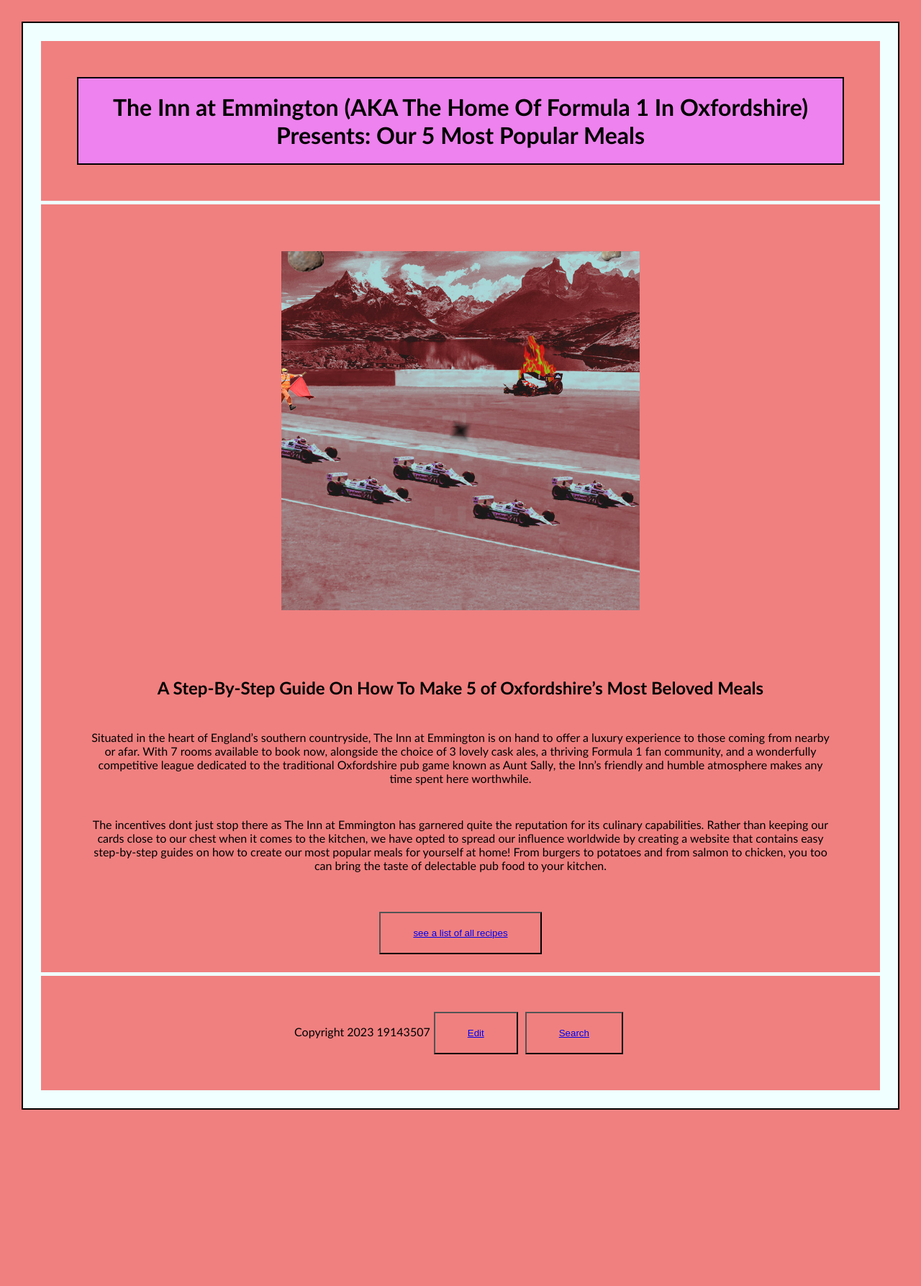
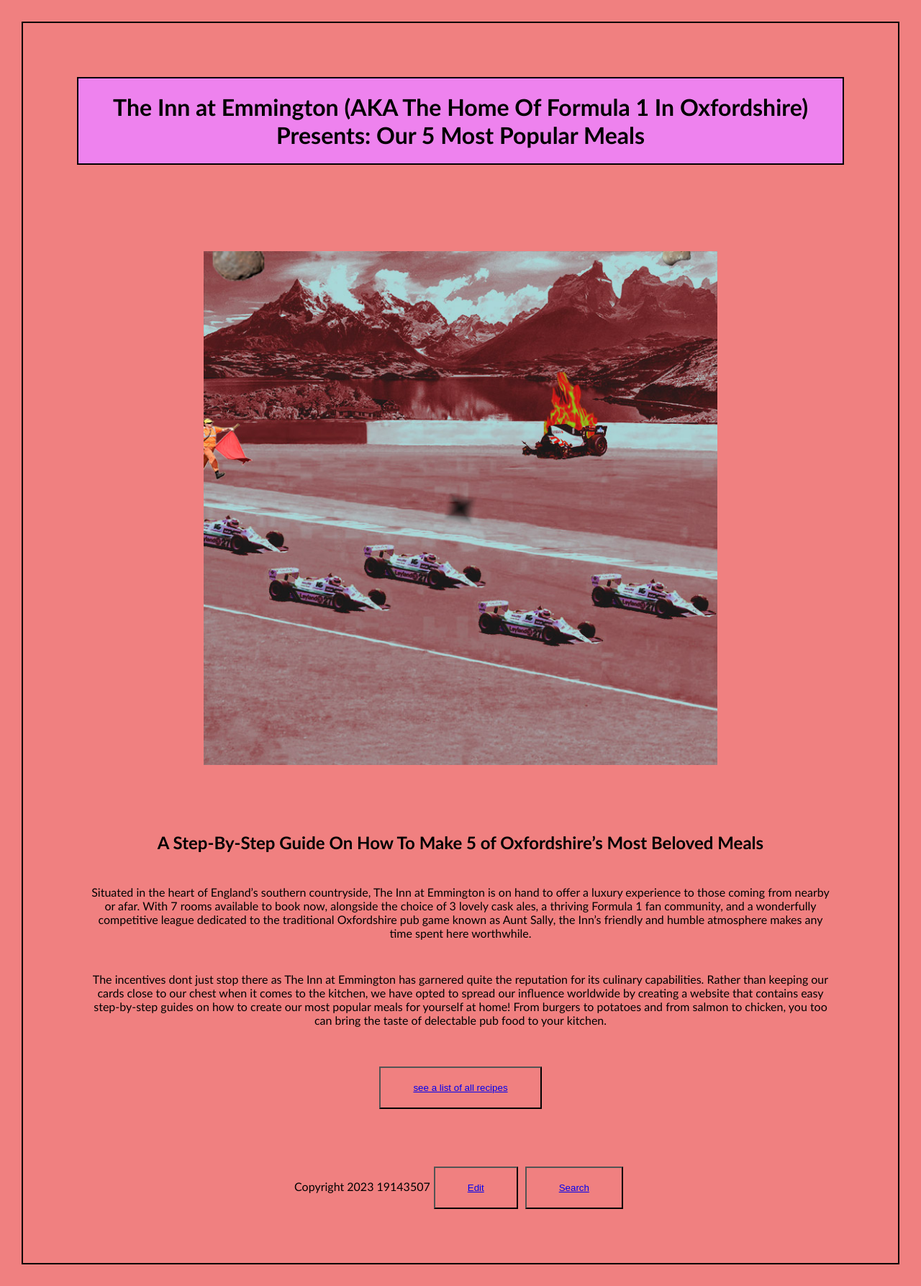
Before and after one commit to 19143507/inn-at-emmington, a Jekyll site: the page built from home/index.md, in a window 1280 px wide. Shown: the whole page at 72% size. Built offline with Jekyll 4.4.1, drawn with Linux system fonts in a browser that asks for light colours; before the commit the page ends 1572 px from its top, so only the background shows below that.

Commit message:
Update recipes.css

```diff
--- a/styles/recipes.css
+++ b/styles/recipes.css
@@ -17,16 +17,17 @@ h1 {
   text-align: center;
   background-color: violet;
   border: 2px solid black;
+  padding: 20px;
 }
 
 body {
   text-align: center;
   border: 2px solid black;
-  background-color: azure;
+
 }
 
 img {
-  width: 50%;
+  width: 70%;
   align-self: center;
   margin: 0 auto;
 }
```
